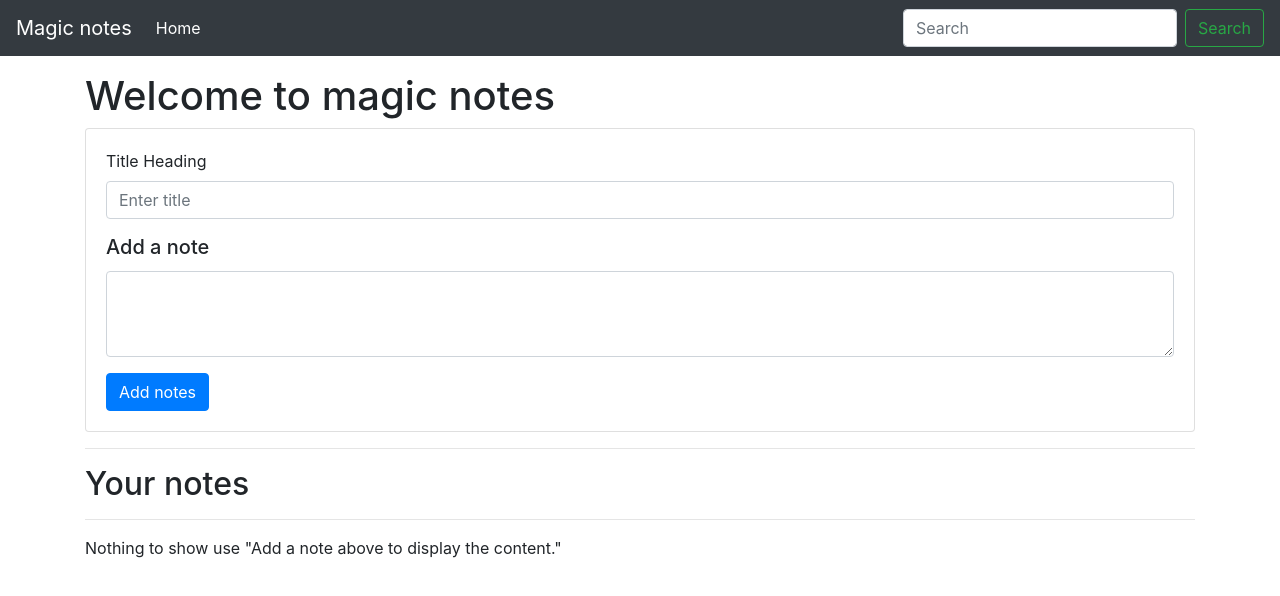
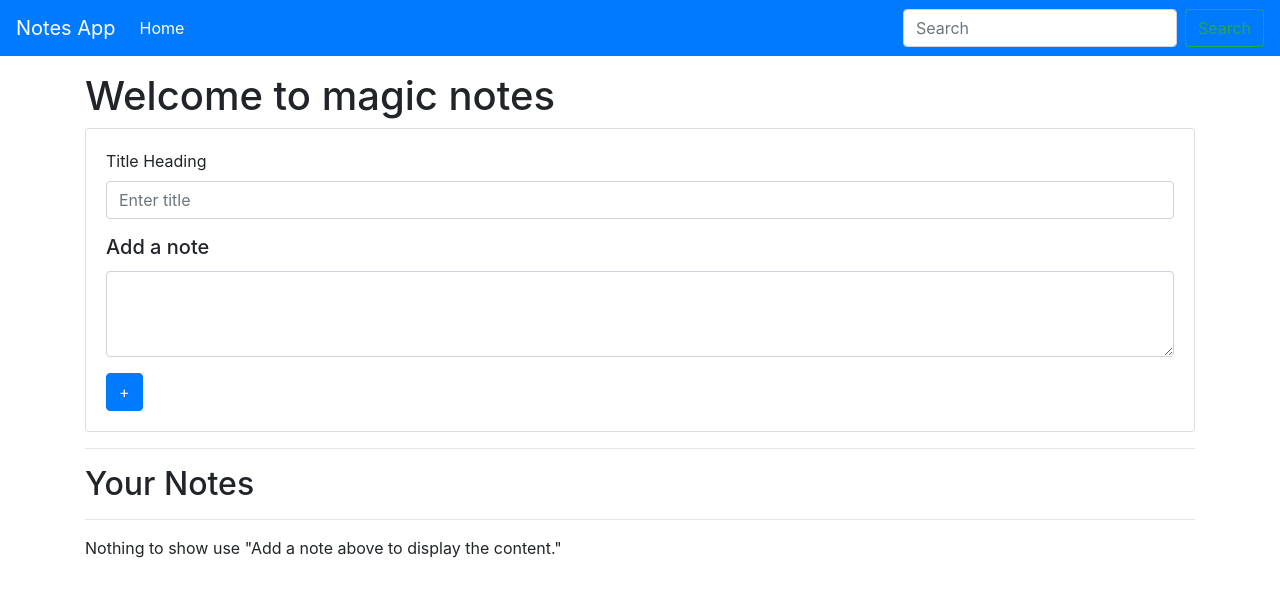
Before and after one commit to Vinay0909/notes_app, a plain HTML site: page index.html in a window 1280 px wide. Drawn offline with nearby package versions, Linux system fonts and the light colour scheme.

Commit message:
Adding + button and UI changes

```diff
--- a/index.html
+++ b/index.html
@@ -11,8 +11,8 @@
 
 <body>
 
-  <nav class="navbar navbar-expand-lg navbar-dark bg-dark">
-    <a class="navbar-brand" href="#">Magic notes</a>
+  <nav class="navbar navbar-expand-lg navbar-dark bg-primary">
+    <a class="navbar-brand" href="#">Notes App</a>
     <button class="navbar-toggler" type="button" data-toggle="collapse" data-target="#navbarSupportedContent"
       aria-controls="navbarSupportedContent" aria-expanded="false" aria-label="Toggle navigation">
       <span class="navbar-toggler-icon"></span>
@@ -47,12 +47,12 @@
           <textarea class="form-control" id="addTxt" rows="3">
           </textarea>
         </div>
-        <button class="btn btn-primary" id="addBtn">Add notes</button>
+        <button class="btn btn-primary" id="addBtn">+</button>
       </div>
     </div>
 
     <hr>
-    <h2>Your notes</h2>
+    <h2>Your Notes</h2>
     <hr>
     <div id="notes" class="row container-fluid">
     </div>
```
